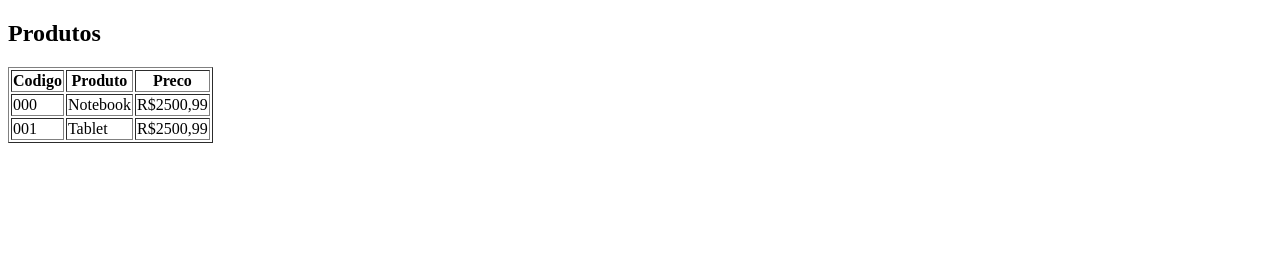
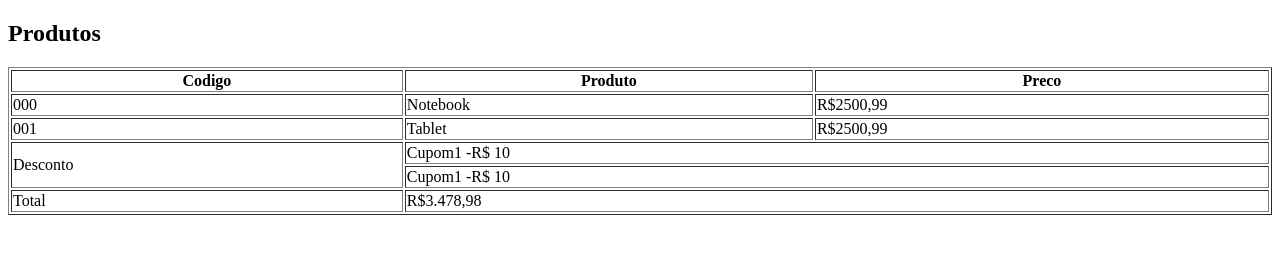
Before and after one commit to isterra/HTML-CSS, a plain HTML site: page 1°Projeto/index.html in a window 1280 px wide. Drawn offline with Linux system fonts and the light colour scheme.

Commit message:
more table

```diff
--- a/1°Projeto/index.html
+++ b/1°Projeto/index.html
@@ -7,7 +7,7 @@
 </head>
 <body>
     <h2>Produtos</h2>
-    <table border="1">
+    <table border="1" width="100%">
         <tr>
             <th>Codigo</th>
             <th>Produto</th>
@@ -23,6 +23,23 @@
             <td>Tablet</td>
             <td>R$2500,99</td>
         </tr>
+        <tr>
+            <td rowspan="2">Desconto</td>
+            <td colspan="2">
+            Cupom1 -R$ 10
+            </td>
+        </tr>
+        <tr>
+            <td colspan="2">
+            Cupom1 -R$ 10
+            </td>
+        </tr>
+        <tr>
+            <td>Total</td>
+            <td colspan="2">
+            R$3.478,98
+            </td>
+        </tr>
     </table >
     </body>
 </html>
```
Also changed, not shown: 1 other file.
